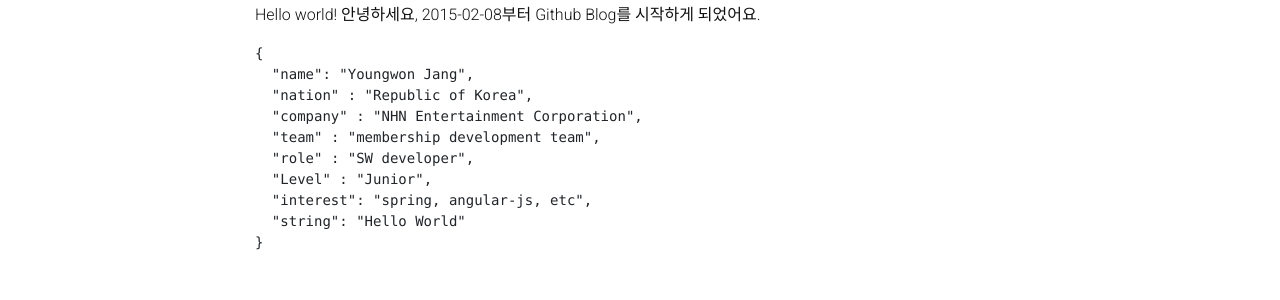
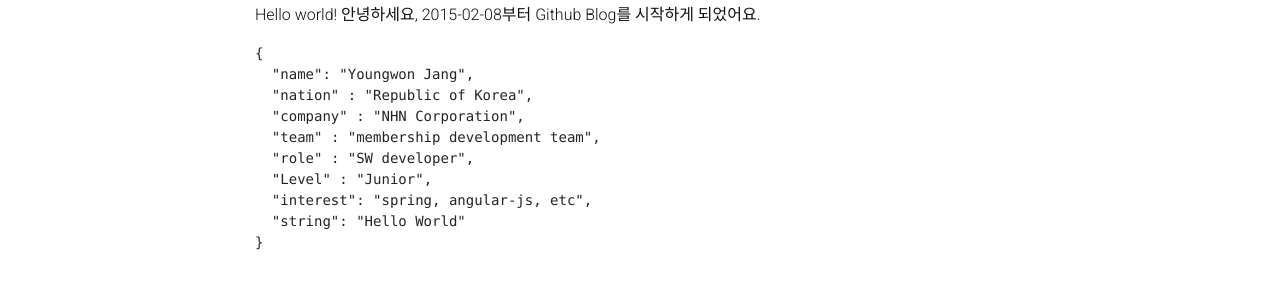
Before and after one commit to youngwon-j/youngwon-j.github.io, a Jekyll site: the page built from _posts/2015-02-08-first-post.md, in a window 1280 px wide. Shown: the part 197-497 px from the top of the page. Built offline with Jekyll 4.4.1, drawn with Linux system fonts in a browser that asks for light colours; nearby versions of some CDN libraries; a style sheet for code colours, icons or effects is not loaded.

```diff
--- a/_config.yml
+++ b/_config.yml
@@ -47,7 +47,7 @@ blogger_url: # your blogger URL
 contact_note: >
   email only
 
-google_analytics: UA-XXXXXXXXX # out your google-analytics code
+google_analytics: UA-176836237-1 # out your google-analytics code
 
 # -----------------------------------------------------------------------------
 # Blog - USE
--- a/_posts/2015-02-08-first-post.md
+++ b/_posts/2015-02-08-first-post.md
@@ -11,7 +11,7 @@ Hello world!
 {
   "name": "Youngwon Jang",
   "nation" : "Republic of Korea",
-  "company" : "NHN Entertainment Corporation",
+  "company" : "NHN Corporation",
   "team" : "membership development team",
   "role" : "SW developer",
   "Level" : "Junior",
```
